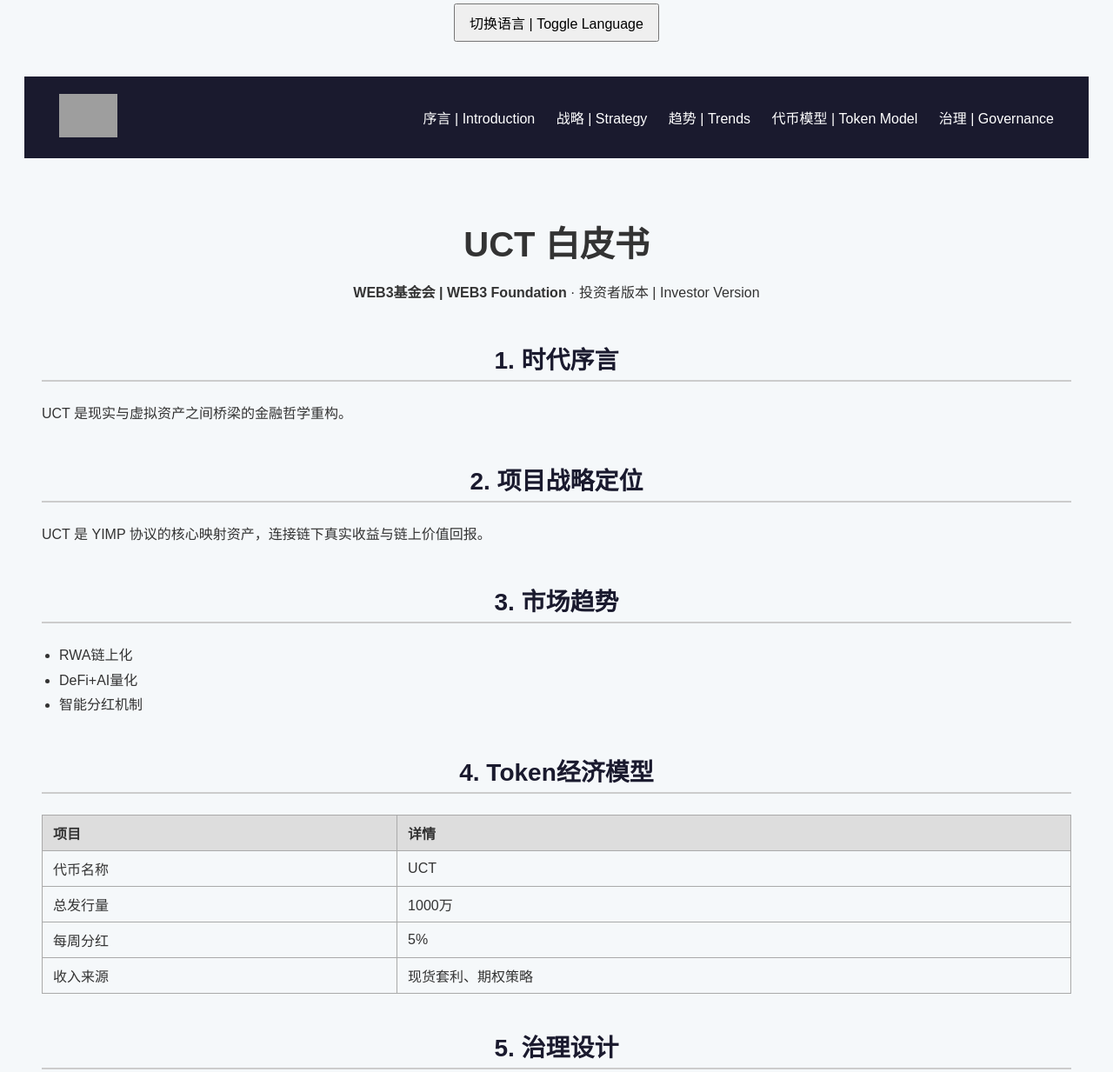
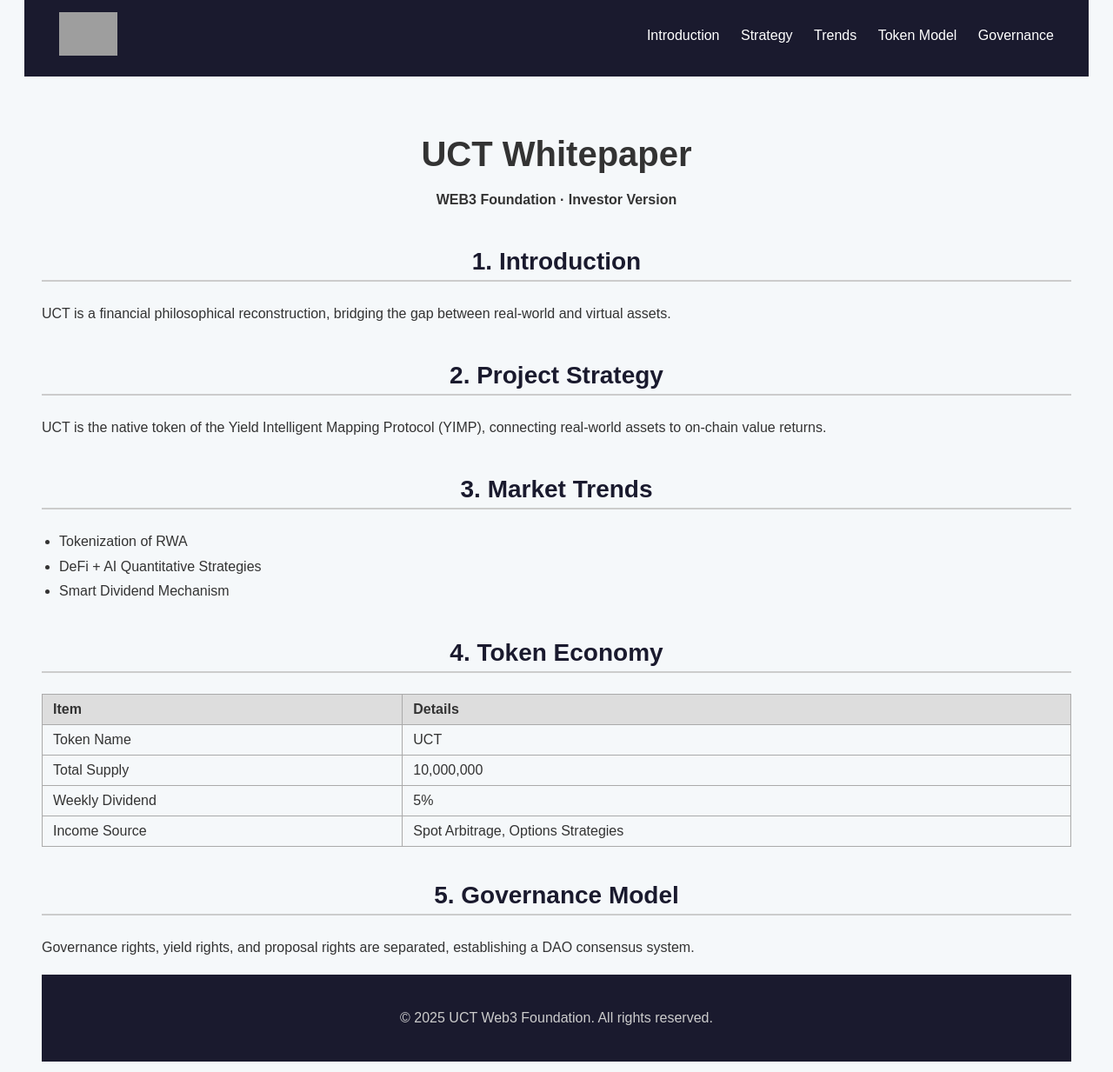
Before and after one commit to 998177nbCCC/uct-whitepaper, a plain HTML site: page index.html in a window 1280 px wide. Shown: the part 34-1267 px from the top of the page at 87% size. Drawn offline with Linux system fonts and the light colour scheme; grey boxes are pictures that could not be loaded.

Commit message:
Update index.html

```diff
--- a/index.html
+++ b/index.html
@@ -1,9 +1,9 @@
 <!DOCTYPE html>
-<html lang="zh">
+<html lang="en">
 <head>
   <meta charset="UTF-8" />
   <meta name="viewport" content="width=device-width, initial-scale=1" />
-  <title>UCT Whitepaper 中英文切换示范</title>
+  <title>UCT Whitepaper</title>
   <style>
     body {
       font-family: Arial, sans-serif;
@@ -13,13 +13,6 @@
     }
     h1, h2 {
       text-align: center;
-    }
-    .language-toggle {
-      display: block;
-      margin: 10px auto 40px auto;
-      padding: 8px 16px;
-      font-size: 16px;
-      cursor: pointer;
     }
     table {
       width: 100%;
@@ -85,92 +78,69 @@
 </head>
 <body>
 
-  <button class="language-toggle" onclick="toggleLanguage()">切换语言 | Toggle Language</button>
-
   <header>
     <div>
       <img src="https://upload.wikimedia.org/wikipedia/commons/thumb/3/3f/Ethereum-icon-purple.svg/2048px-Ethereum-icon-purple.svg.png" alt="UCT Logo">
     </div>
     <nav>
-      <a href="#intro" class="chinese">序言 | Introduction</a>
-      <a href="#strategy" class="chinese">战略 | Strategy</a>
-      <a href="#trends" class="chinese">趋势 | Trends</a>
-      <a href="#token" class="chinese">代币模型 | Token Model</a>
-      <a href="#governance" class="chinese">治理 | Governance</a>
+      <a href="#intro">Introduction</a>
+      <a href="#strategy">Strategy</a>
+      <a href="#trends">Trends</a>
+      <a href="#token">Token Model</a>
+      <a href="#governance">Governance</a>
     </nav>
   </header>
 
   <div class="container">
-    <h1>
-      <span class="chinese">UCT 白皮书</span>
-      <span class="english" style="display:none;">UCT Whitepaper</span>
-    </h1>
+    <h1>UCT Whitepaper</h1>
     <p style="text-align: center;">
-      <strong>WEB3基金会 | WEB3 Foundation</strong> · 投资者版本 | Investor Version
+      <strong>WEB3 Foundation · Investor Version</strong>
     </p>
 
-    <h2 id="intro">
-      <span class="chinese">1. 时代序言</span>
-      <span class="english" style="display:none;">1. Introduction</span>
-    </h2>
+    <h2 id="intro">1. Introduction</h2>
     <p>
-      <span class="chinese">UCT 是现实与虚拟资产之间桥梁的金融哲学重构。</span>
-      <span class="english" style="display:none;">UCT is a financial philosophical reconstruction, bridging the gap between real-world and virtual assets.</span>
+      UCT is a financial philosophical reconstruction, bridging the gap between real-world and virtual assets.
     </p>
 
-    <h2 id="strategy">
-      <span class="chinese">2. 项目战略定位</span>
-      <span class="english" style="display:none;">2. Project Strategy</span>
-    </h2>
+    <h2 id="strategy">2. Project Strategy</h2>
     <p>
-      <span class="chinese">UCT 是 YIMP 协议的核心映射资产，连接链下真实收益与链上价值回报。</span>
-      <span class="english" style="display:none;">UCT is the native token of the Yield Intelligent Mapping Protocol (YIMP), connecting real-world assets to on-chain value returns.</span>
+      UCT is the native token of the Yield Intelligent Mapping Protocol (YIMP), connecting real-world assets to on-chain value returns.
     </p>
 
-    <h2 id="trends">
-      <span class="chinese">3. 市场趋势</span>
-      <span class="english" style="display:none;">3. Market Trends</span>
-    </h2>
+    <h2 id="trends">3. Market Trends</h2>
     <ul>
-      <li><span class="chinese">RWA链上化</span><span class="english" style="display:none;">Tokenization of RWA</span></li>
-      <li><span class="chinese">DeFi+AI量化</span><span class="english" style="display:none;">DeFi + AI Quantitative Strategies</span></li>
-      <li><span class="chinese">智能分红机制</span><span class="english" style="display:none;">Smart Dividend Mechanism</span></li>
+      <li>Tokenization of RWA</li>
+      <li>DeFi + AI Quantitative Strategies</li>
+      <li>Smart Dividend Mechanism</li>
     </ul>
 
-    <h2 id="token">
-      <span class="chinese">4. Token经济模型</span>
-      <span class="english" style="display:none;">4. Token Economy</span>
-    </h2>
+    <h2 id="token">4. Token Economy</h2>
     <table>
       <tr>
-        <th><span class="chinese">项目</span><span class="english" style="display:none;">Item</span></th>
-        <th><span class="chinese">详情</span><span class="english" style="display:none;">Details</span></th>
+        <th>Item</th>
+        <th>Details</th>
       </tr>
       <tr>
-        <td><span class="chinese">代币名称</span><span class="english" style="display:none;">Token Name</span></td>
-        <td><span class="chinese">UCT</span><span class="english" style="display:none;">UCT</span></td>
+        <td>Token Name</td>
+        <td>UCT</td>
       </tr>
       <tr>
-        <td><span class="chinese">总发行量</span><span class="english" style="display:none;">Total Supply</span></td>
-        <td><span class="chinese">1000万</span><span class="english" style="display:none;">10,000,000</span></td>
+        <td>Total Supply</td>
+        <td>10,000,000</td>
       </tr>
       <tr>
-        <td><span class="chinese">每周分红</span><span class="english" style="display:none;">Weekly Dividend</span></td>
-        <td><span class="chinese">5%</span><span class="english" style="display:none;">5%</span></td>
+        <td>Weekly Dividend</td>
+        <td>5%</td>
       </tr>
       <tr>
-        <td><span class="chinese">收入来源</span><span class="english" style="display:none;">Income Source</span></td>
-        <td><span class="chinese">现货套利、期权策略</span><span class="english" style="display:none;">Spot Arbitrage, Options Strategies</span></td>
+        <td>Income Source</td>
+        <td>Spot Arbitrage, Options Strategies</td>
       </tr>
     </table>
 
-    <h2 id="governance">
-      <span class="chinese">5. 治理设计</span>
-      <span class="english" style="display:none;">5. Governance Model</span>
-    </h2>
+    <h2 id="governance">5. Governance Model</h2>
     <p>
-      <span class="chinese">治理权、收益权、提案权三权分立，建立DAO共识系统。</span>
-      <span class="english" style="display:none;">Governance rights, yield rights, and proposal rights are separated, establishing a DAO consensus system.</span>
+      Governance rights, yield rights, and proposal rights are separated, establishing a DAO consensus system.
     </p>
 
     <footer>
@@ -178,25 +148,5 @@
     </footer>
   </div>
 
-  <script>
-    let isChinese = true; // 默认中文显示
-
-    function toggleLanguage() {
-      isChinese = !isChinese;
-      document.querySelectorAll('.chinese').forEach(el => {
-        el.style.display = isChinese ? '' : 'none';
-      });
-      document.querySelectorAll('.english').forEach(el => {
-        el.style.display = isChinese ? 'none' : '';
-      });
-    }
-
-    // 页面加载时确保默认显示中文隐藏英文
-    window.onload = () => {
-      document.querySelectorAll('.chinese').forEach(el => el.style.display = '');
-      document.querySelectorAll('.english').forEach(el => el.style.display = 'none');
-    }
-  </script>
-
 </body>
 </html>
```
